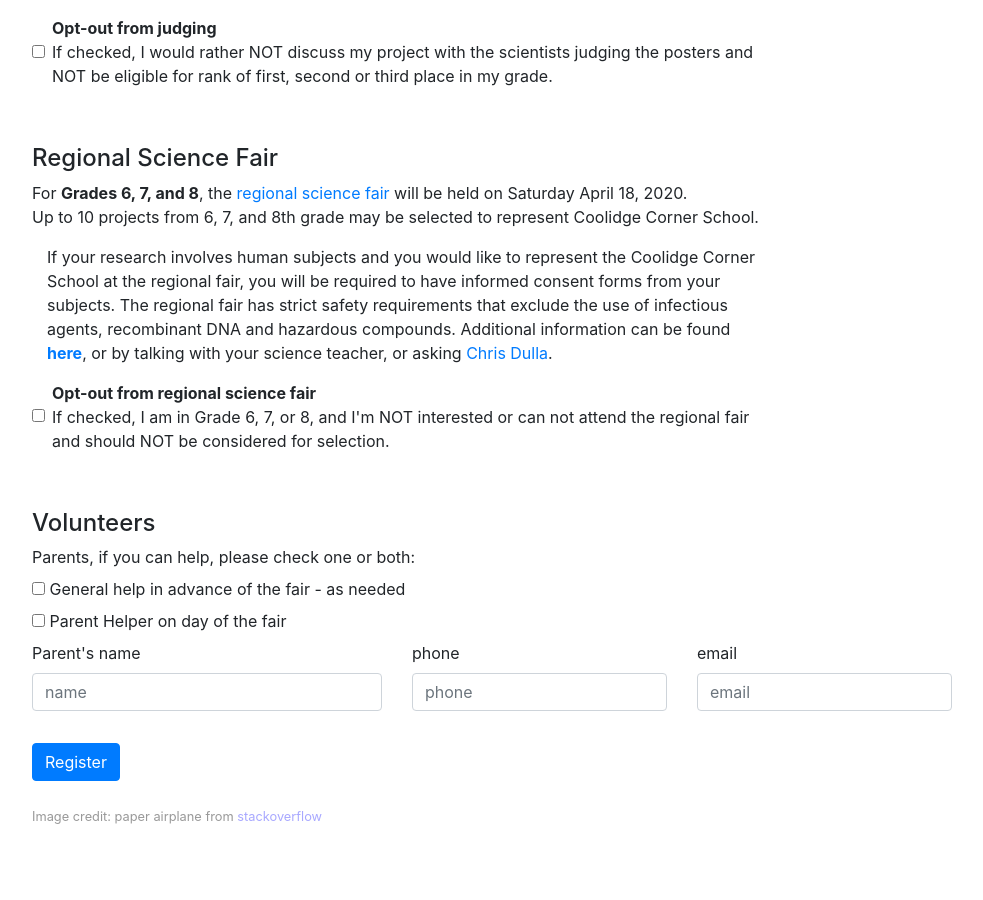
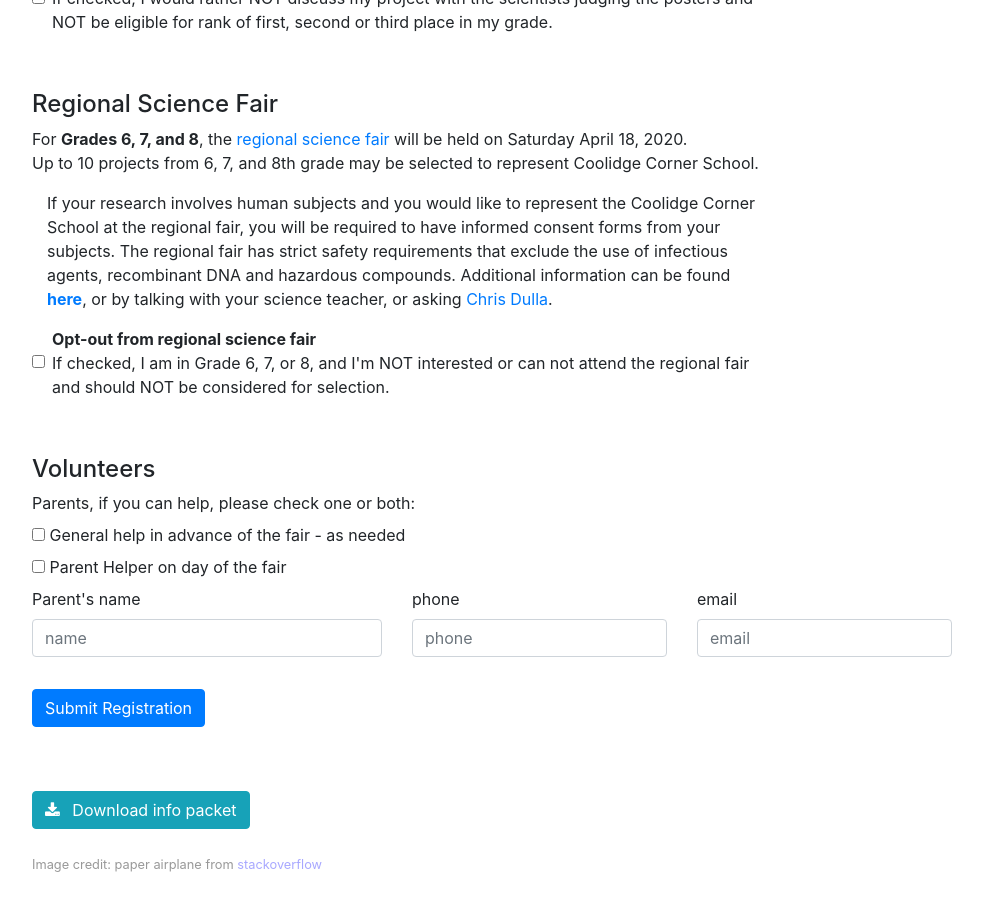
Before and after one commit to vinaygidwaneyod/sciencefair, a Jekyll site: the page built from register.html, in a window 1280 px wide and 900 px high, scrolled down 814 px. Shown: the whole window, without its empty margins (53-1036 px from the left). Built offline with Jekyll 4.4.1, drawn with Linux system fonts in a browser that asks for light colours; before the commit the page ends 1666 px from its top, so only the background shows below that.

Commit message:
update info packet, move button for info packet

```diff
--- a/_includes/banner.html
+++ b/_includes/banner.html
@@ -3,8 +3,7 @@
     <h1>Coolidge Corner School Science Fair</h1>
     <p><b>Saturday, February 1, 2020</b></p>
     <p>Coolidge Corner School, 345 Harvard St., Brookline, MA</p>
-    <a class="btn btn-info mt-3" href="docs/2020-packet.pdf">
-	<i class="fa fa-download mr-2"></i> Download info packet</a>
+
     <img class="register-logo" src="assets/pix/paper-plane.png">
 
   </div>
--- a/index.html
+++ b/index.html
@@ -68,6 +68,10 @@
  explosives, and infectious agents.</p>
 
 <a class="btn btn-primary sign-up" href="register.html" role="button">Registration form</a>
+<p class="mt-5"/>
+<a class="btn btn-info mt-3" href="docs/2020-packet.pdf">
+  <i class="fa fa-download mr-2"></i> Download info packet
+</a>
 
 
 <footer>
--- a/register.html
+++ b/register.html
@@ -83,8 +83,13 @@
     </div>
   </div>
 
-  <button id="form_submit" type="submit" class="btn btn-primary">Register</button>
+  <button id="form_submit" type="submit" class="btn btn-primary">Submit Registration</button>
 </form>
+
+<p class="mt-5"/>
+<a class="btn btn-info mt-3" href="docs/2020-packet.pdf">
+  <i class="fa fa-download mr-2"></i> Download info packet
+</a>
 
 <footer>Image credit: paper airplane from
   <a href="http://stackoverflow.blog/newsletter">stackoverflow</a>
```
Also changed, not shown: 1 other file.
